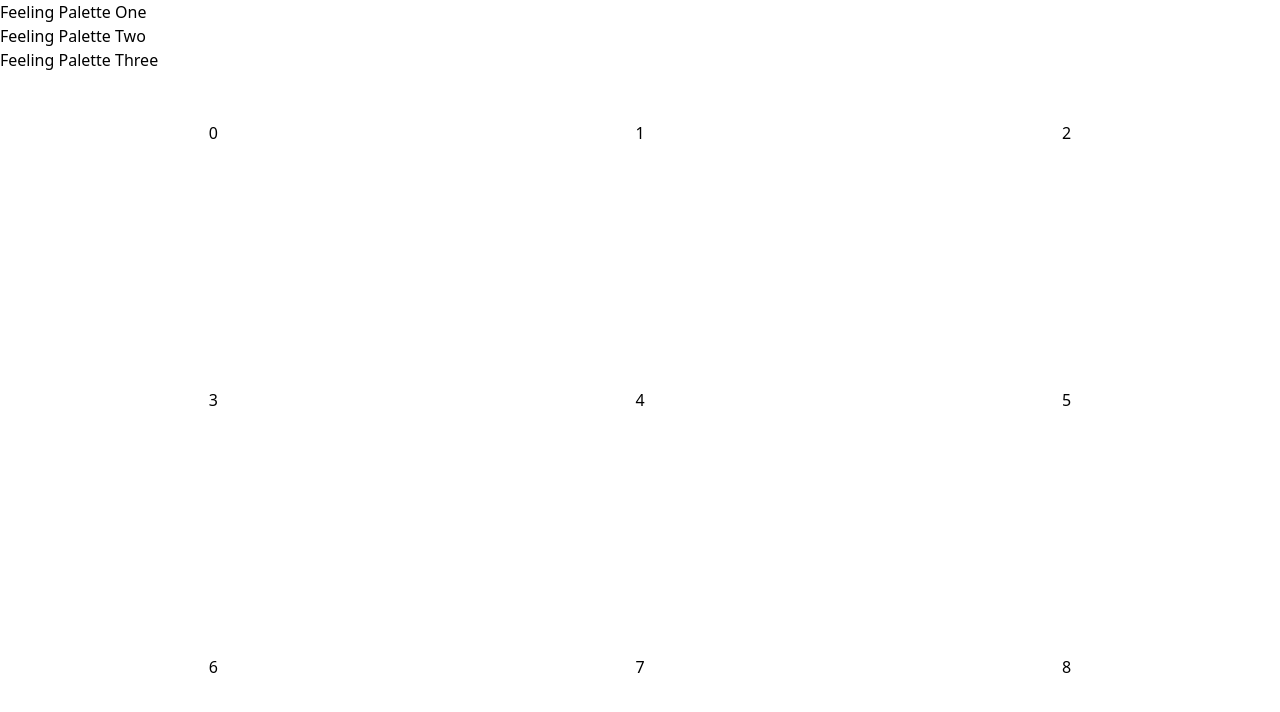
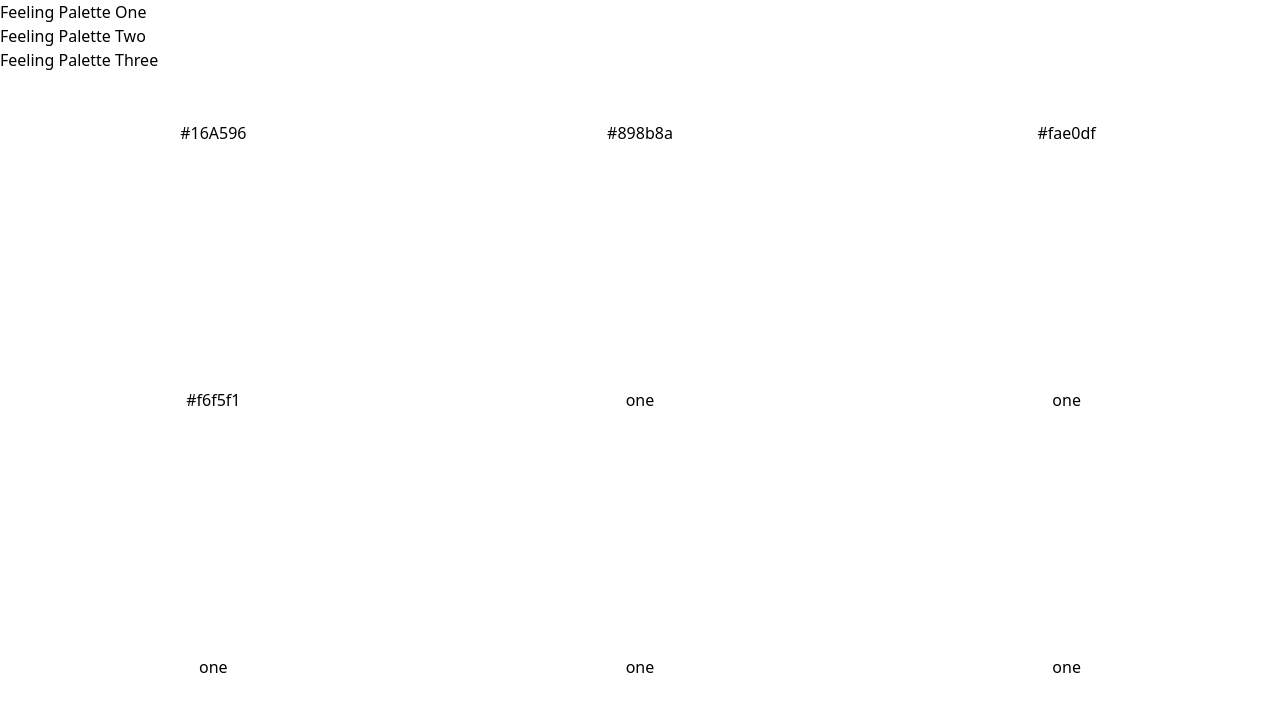
Before and after one commit to kanui624/bv-color-texture-canvas, a Next.js app: page / in a window 1280 px wide. Shown: the top 712 px of the page. Built offline with nearby package versions, Linux system fonts and the light colour scheme.

Commit message:
bv-color-texture-canvas - global commit 03 - Added Color array and passed through iterative quadrants

```diff
--- a/components/Quadrants.tsx
+++ b/components/Quadrants.tsx
@@ -1,14 +1,19 @@
-const Quadrants = () => {
+const Quadrants = ({
+  colors,
+}: {
+  colors: {
+    id: number;
+    color: string;
+  }[];
+}) => {
   const quadStyle = 'flex justify-center items-center';
   return (
     <div className="grid h-full grid-cols-3 col-auto grid-rows-3 row-auto">
-      {Array.from(Array(9), (e, i) => {
-        return (
-          <div key={i} className={quadStyle}>
-            {i}
-          </div>
-        );
-      })}
+      {colors.map(({ id, color }) => (
+        <div className={quadStyle} key={id}>
+          {color}
+        </div>
+      ))}
     </div>
   );
 };
--- a/pages/feelingthree.tsx
+++ b/pages/feelingthree.tsx
@@ -9,14 +9,25 @@ import Quadrants from '../components/Quadrants';
 import feelingThreeStyles from '../styles/feelingThree.module.css';
 
 const feelingThree = () => {
-  const colorArr =
+  const colorArr = [
+    { id: 1, color: '#16A596' },
+    { id: 2, color: '#898b8a' },
+    { id: 3, color: '#fae0df' },
+    { id: 4, color: '#f6f5f1' },
+    { id: 5, color: 'three' },
+    { id: 6, color: 'three' },
+    { id: 7, color: 'three' },
+    { id: 8, color: 'three' },
+    { id: 9, color: 'three' },
+  ];
+
   return (
     <>
       <Head>
         <title>Feeling Palette One</title>
       </Head>
       <Layout cName="container mx-auto">
-        <Quadrants />
+        <Quadrants colors={colorArr} />
       </Layout>
     </>
   );
--- a/pages/feelingtwo.tsx
+++ b/pages/feelingtwo.tsx
@@ -9,13 +9,24 @@ import Quadrants from '../components/Quadrants';
 import feelingTwoStyles from '../styles/feelingTwo.module.css';
 
 const feelingTwo = () => {
+  const colorArr = [
+    { id: 1, color: '#16A596' },
+    { id: 2, color: '#898b8a' },
+    { id: 3, color: '#fae0df' },
+    { id: 4, color: '#f6f5f1' },
+    { id: 5, color: 'two' },
+    { id: 6, color: 'two' },
+    { id: 7, color: 'two' },
+    { id: 8, color: 'two' },
+    { id: 9, color: 'two' },
+  ];
   return (
     <>
       <Head>
         <title>Feeling Palette One</title>
       </Head>
       <Layout cName="container mx-auto">
-        <Quadrants />
+        <Quadrants colors={colorArr} />
       </Layout>
     </>
   );
--- a/pages/index.tsx
+++ b/pages/index.tsx
@@ -9,13 +9,24 @@ import Quadrants from '../components/Quadrants';
 import feelingOneStyles from '../styles/feelings-styles/feelingOne.module.css';
 
 const feelingOne = () => {
+  const colorArr = [
+    { id: 1, color: '#16A596' },
+    { id: 2, color: '#898b8a' },
+    { id: 3, color: '#fae0df' },
+    { id: 4, color: '#f6f5f1' },
+    { id: 5, color: 'one' },
+    { id: 6, color: 'one' },
+    { id: 7, color: 'one' },
+    { id: 8, color: 'one' },
+    { id: 9, color: 'one' },
+  ];
   return (
     <>
       <Head>
         <title>Feeling Palette One</title>
       </Head>
       <Layout cName="container mx-auto">
-        <Quadrants />
+        <Quadrants colors={colorArr} />
       </Layout>
     </>
   );
```
